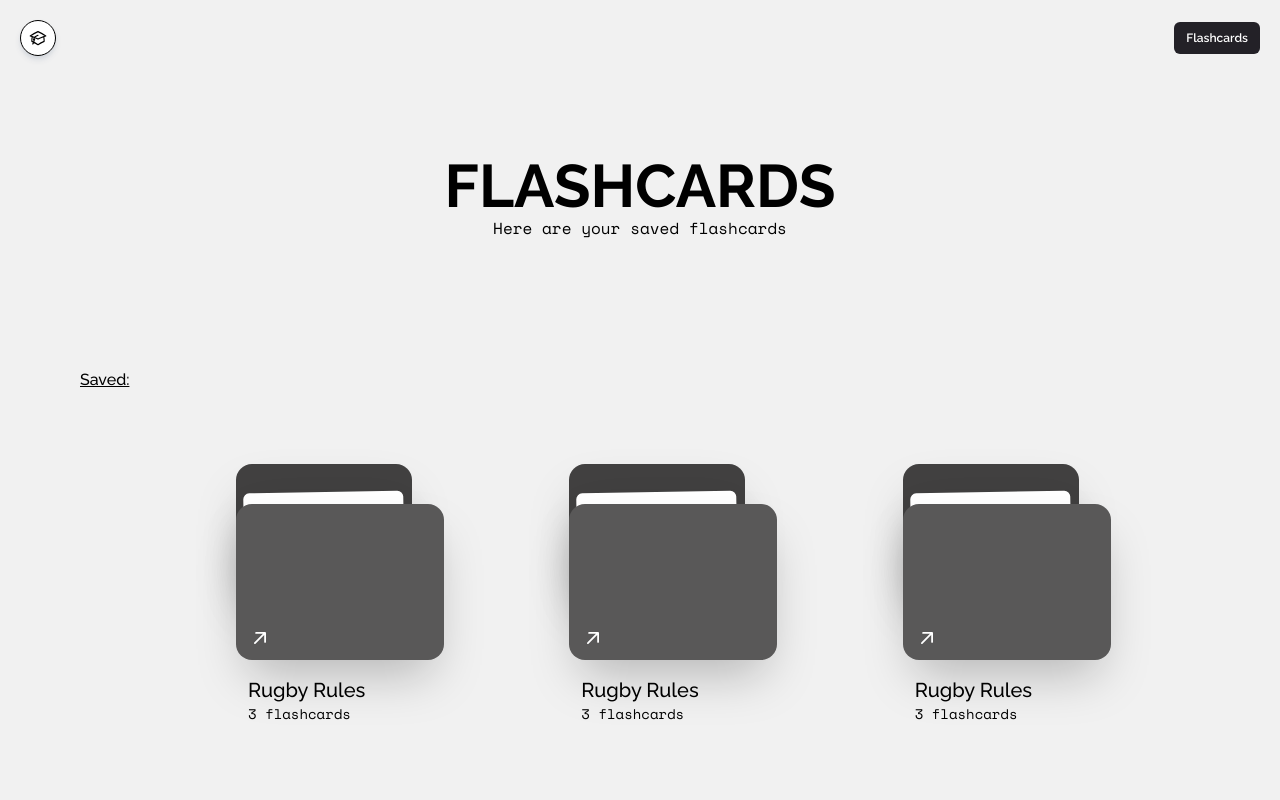
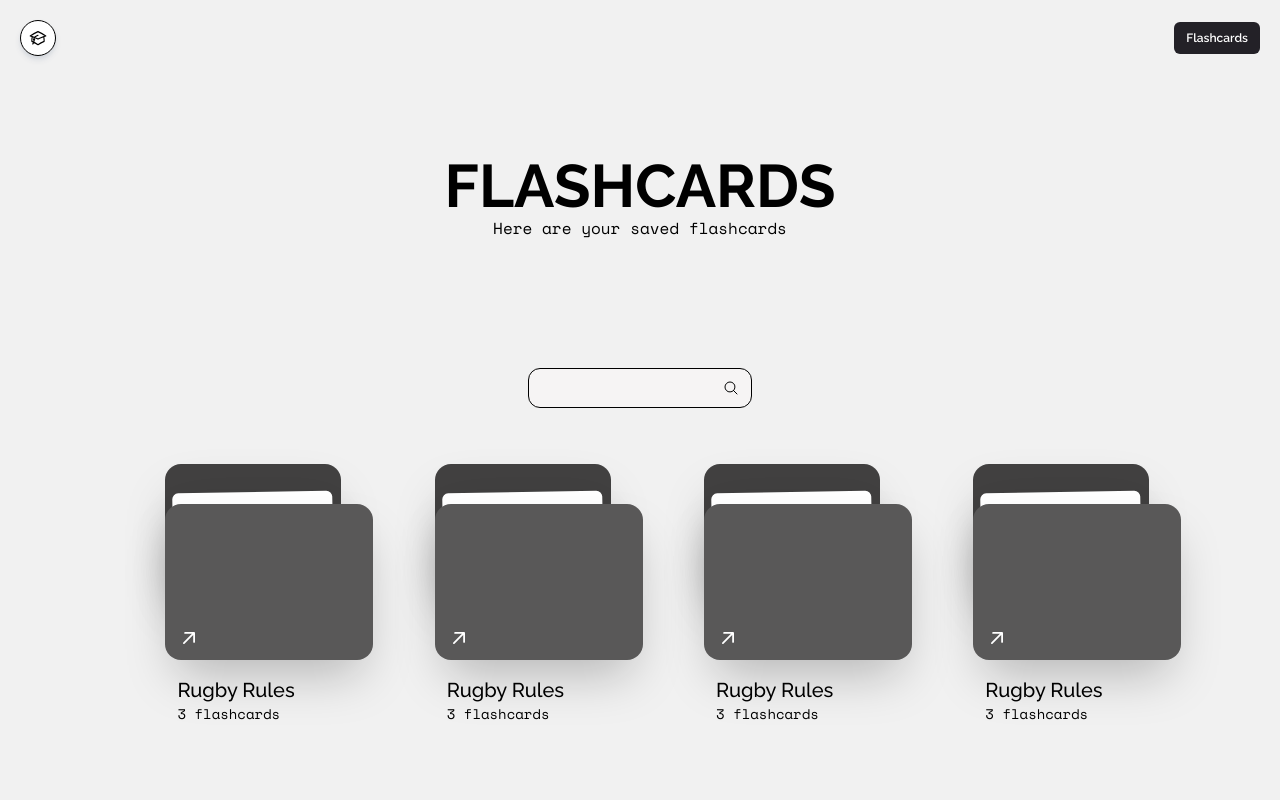
Before and after one commit to limitlez2020/flashcard_saas, a Next.js app: page /components/saved_flashcards_page in a window 1280 px wide. Shown: the top 800 px of the page. Built offline with nearby package versions, Linux system fonts and the light colour scheme.

Commit message:
Added a search bar into the saved flashcard sets page

```diff
--- a/app/components/saved_flashcards_page/page.js
+++ b/app/components/saved_flashcards_page/page.js
@@ -3,8 +3,8 @@
 import { useState } from "react";
 import Link from "next/link";
 import { Raleway, Space_Mono } from "next/font/google";
-import { AcademicCapIcon } from "@heroicons/react/24/outline";
-import { ArrowUpRightIcon } from "@heroicons/react/20/solid";
+import { AcademicCapIcon, MagnifyingGlassIcon } from "@heroicons/react/24/outline";
+import { ArrowUpRightIcon, BookmarkIcon, MagnifyingGlassCircleIcon } from "@heroicons/react/20/solid";
 
 const raleway = Raleway({ subsets: ['latin'] });
 const space_mono = Space_Mono({ subsets: ['latin'], weight: ['400', '700'] });
@@ -45,6 +45,9 @@ function FlashcardFolder () {
 
 
 export default function saved_flashcards_page() {
+ const [text, setText] = useState("");
+
+
   return (
       <div className="w-full min-h-screen bg-[#F1F1F1] flex flex-col items-center">
         {/* Nav Bar: */}
@@ -81,13 +84,24 @@ export default function saved_flashcards_page() {
           </div>
 
           {/* Display Flashcard Sets: */}
-          <div className={`${raleway.className} flex flex-col w-full px-20 items-start justify-start gap-16`}>
-            {/* Header */}
-            <p className="text-left underline font-medium"> Saved: </p>
+          <div className={`${raleway.className} flex flex-col w-full px-20 items-center justify-center gap-12`}>
+
+            {/* Search Bar: */}
+            <div className="flex justify-center items-center w-56 h-10 bg-[#f6f4f4] border-black border-[1px] rounded-xl">
+              {/* <textarea className="flex items-center justify-center bg-[#f6f4f4] w-full h-9 text-xs rounded-3xl no-scrollbar focus:outline-none"
+                        value={text}
+                        onChange={e => setText(e.target.value)}
+                        placeholder="search..."
+              /> */}
+
+              <div className="flex justify-end items-center w-full self-center p-3">
+                <MagnifyingGlassIcon className="w-4 h-4"/>
+              </div>
+            </div>
 
             {/* Flashcard Sets */}
             {/* Display in grid format for responsitivity: */}
-            <div className="flex flex-wrap justify-center gap-x-48">
+            <div className="flex flex-wrap justify-center gap-x-32">
 
               {/* Display a Flashcard: */}
               <FlashcardFolder/>
--- a/app/page.js
+++ b/app/page.js
@@ -244,7 +244,7 @@ export default function Generate() {
         <div className={`${space_mono.className} h-full lg:w-1/4 md:w-1/3 w-3/5 flex flex-col`}>
 
           {/* Get Text to generate flashcards on: */}
-          <textarea
+          <input
             value={text}
             onChange={(e) => setText(e.target.value)}
             placeholder="Enter text"
```
